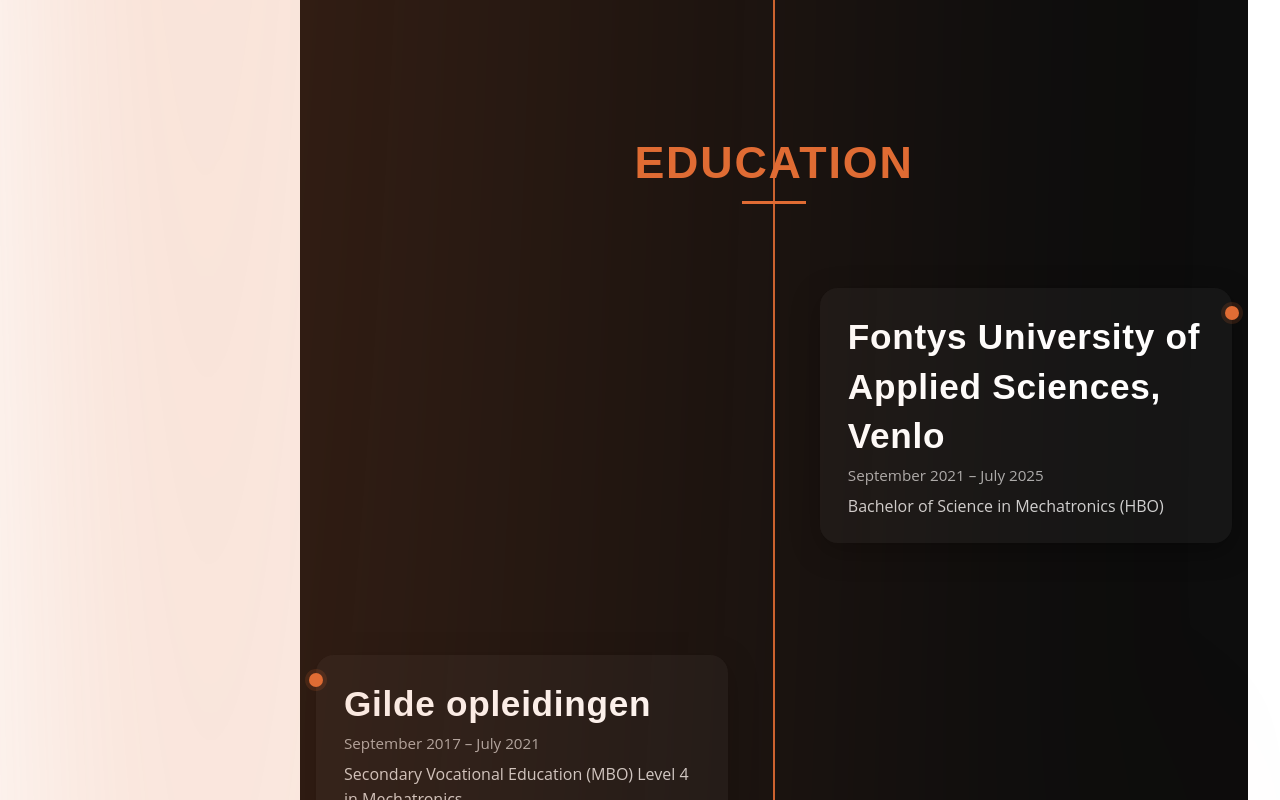
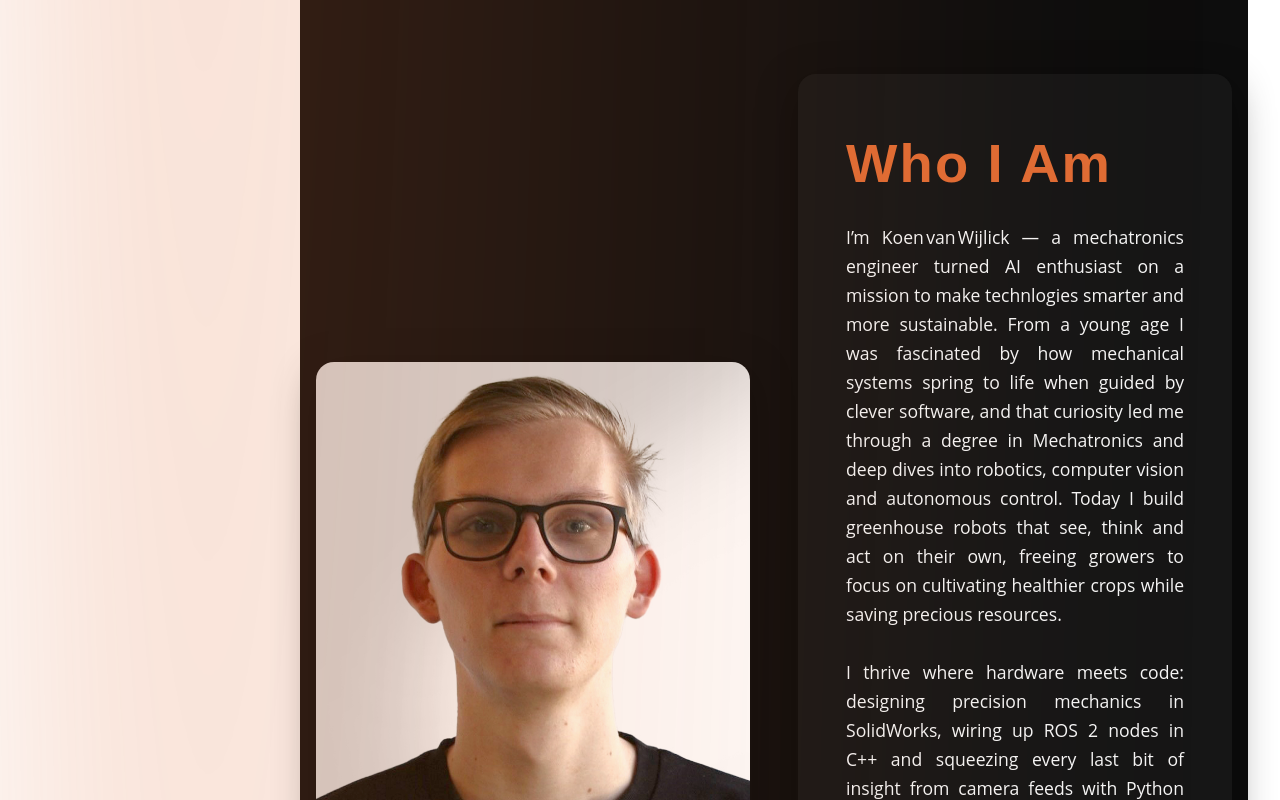
Before and after one commit to Pecako2001/curriculum_vitae, a Next.js app: page / in a window 1280 px wide. Shown: the part 860-1660 px from the top of the page. Built offline with nearby package versions, Linux system fonts and the light colour scheme.

Commit message:
Refactor About component and styles; update Navbar logo

```diff
--- a/app/page.tsx
+++ b/app/page.tsx
@@ -9,6 +9,7 @@ export default function HomePage() {
   return (
     <>
       <Introduction />
+      <About />
       <ModernTimeline />
       <SoftwareExperience />
       <Skills />
--- /dev/null
+++ b/components/About/About.module.css
@@ -0,0 +1,70 @@
+
+/* Section wrapper */
+.wrapper {
+    background: var(--bg-dark);
+    padding: clamp(4rem, 8vw, 7rem) 1rem;
+    display: flex;
+    justify-content: center;
+    color: #f5f5f5;
+  }
+
+  .inner {
+    display: grid;
+    grid-template-columns: 1fr 1fr;
+    gap: 3rem;
+    align-items: center;
+    max-width: 1200px;
+    width: 100%;
+  }
+
+  .photoWrap {
+    position: relative;
+    width: 100%;
+    aspect-ratio: 3 / 4;
+    overflow: hidden;
+    border-radius: var(--card-radius);
+    box-shadow: 0 12px 42px rgb(0 0 0 / 0.45);
+  }
+
+  .photoWrap img {
+    position: absolute;
+    inset: 0;
+    width: 100%;
+    height: 100%;
+    object-fit: cover;
+    object-position: center;
+  }
+
+  .content {
+    background: var(--card-bg);
+    border-radius: var(--card-radius);
+    padding: clamp(2rem, 5vw, 3rem);
+    box-shadow: 0 12px 42px rgb(0 0 0 / 0.45);
+    backdrop-filter: blur(8px);
+  }
+
+  .heading {
+    font-family: "Bebas Neue", "Oswald", sans-serif;
+    font-size: clamp(2.4rem, 5vw, 3.4rem);
+    letter-spacing: 0.04em;
+    margin: 0 0 1rem;
+    color: var(--accent);
+  }
+
+  .paragraph {
+    font-size: clamp(1rem, 1.15vw + 0.9rem, 1.1rem);
+    line-height: 1.65;
+    margin: 0;
+    text-align: justify;
+  }
+
+  /* Mobile stacking */
+  @media (max-width: 768px) {
+    .inner {
+      grid-template-columns: 1fr;
+      gap: 2rem;
+    }
+    .photoWrap {
+      aspect-ratio: 4 / 3;
+    }
+  }
--- a/components/About/About.tsx
+++ b/components/About/About.tsx
@@ -1,10 +1,40 @@
+// components/AboutMe/AboutMe.tsx
+"use client";
 import React from "react";
+import classes from "./About.module.css";
 
-export default function About() {
+export default function AboutMe() {
   return (
-    <section id="about">
-      <h2>About</h2>
-      <p>This is a placeholder about section.</p>
+    <section id="about" className={classes.wrapper}>
+      <div className={classes.inner}>
+        {/* Left – photo */}
+        <div className={classes.photoWrap}>
+          <img src="/avatar.jpg" alt="Koen van Wijlick smiling" />
+        </div>
+
+        {/* Right – introduction */}
+        <article className={classes.content}>
+          <h2 className={classes.heading}>Who I Am</h2>
+          <p className={classes.paragraph}>
+            I’m Koen van Wijlick — a mechatronics engineer turned AI enthusiast on a mission to
+            make technlogies smarter and more sustainable. From a young age I was fascinated by how
+            mechanical systems spring to life when guided by clever software, and that curiosity led
+            me through a degree in Mechatronics and deep dives into robotics, computer vision and
+            autonomous control. Today I build greenhouse robots that see, think and act on their own,
+            freeing growers to focus on cultivating healthier crops while saving precious resources.
+            <br />
+            <br />
+            I thrive where hardware meets code: designing precision mechanics in SolidWorks, wiring up
+            ROS 2 nodes in C++ and squeezing every last bit of insight from camera feeds with Python
+            and YOLO. Collaboration, transparent communication and relentless iteration are my
+            trademarks; I believe great tech emerges when diverse minds unite around a shared goal.
+            Beyond the lab you’ll find me running woodland trails, sketching new interface ideas or
+            sharing knowledge at local maker meet‑ups. I strive to craft solutions that are not only
+            technically elegant but also genuinely helpful for people and planet. If that resonates
+            with you, let’s connect and grow something extraordinary together.
+          </p>
+        </article>
+      </div>
     </section>
   );
 }
--- a/components/Navbar/Navbar.module.css
+++ b/components/Navbar/Navbar.module.css
@@ -11,6 +11,7 @@
 }
 
 .brand {
+  color:black;
   display: flex;
   align-items: center;
   gap: 0.5rem;
@@ -20,5 +21,7 @@
 }
 
 .brandText {
+  font: inherit;
   font-weight: 700;
+  font-size: 1.5rem;
 }
--- a/components/Navbar/Navbar.tsx
+++ b/components/Navbar/Navbar.tsx
@@ -64,7 +64,7 @@ export default function Navbar() {
           justify="space-between"
         >
           <a href="/" className={classes.brand}>
-            <img src="/logo.png" alt="Logo" height={32} />
+            <img src="/Icon.png" alt="Logo" height={32} />
             <span className={classes.brandText}>Ciriculum vitea</span>
           </a>
           <Group gap="md" visibleFrom="sm">
```
Also changed, not shown: public/Icon.png (added).
